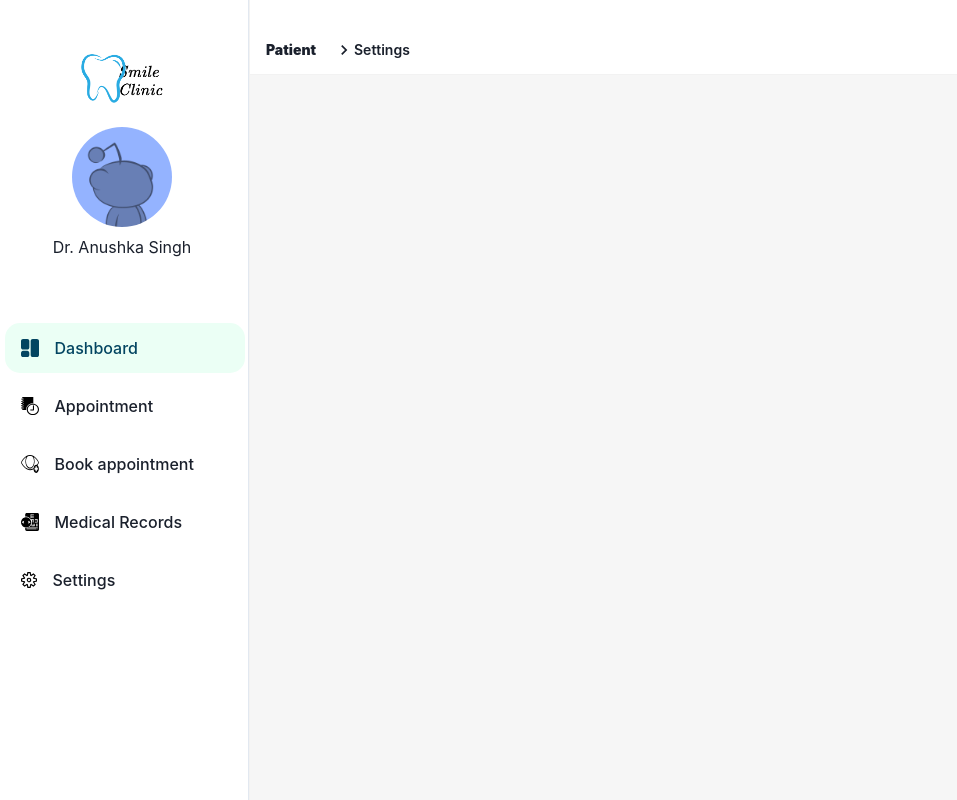
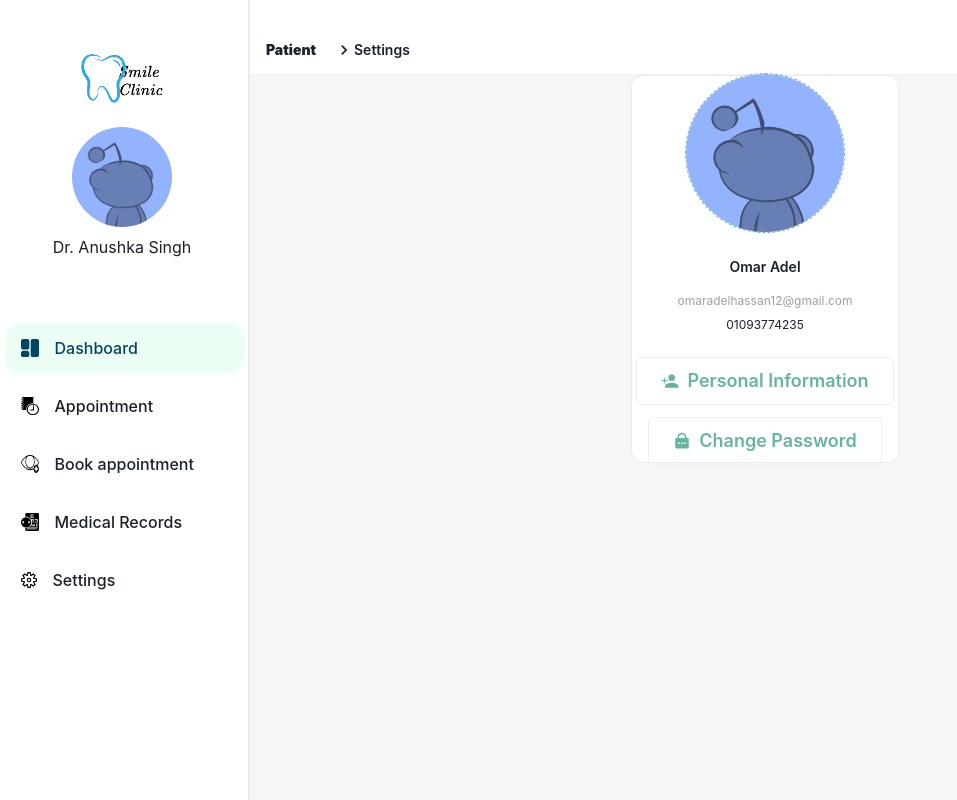
Before and after one commit to Smile-T1/smile-frontend, a React (Vite) app: page /patient/settings in a window 1280 px wide. Shown: the whole page, without its empty margins (0-957 px from the left). Built offline with nearby package versions, Linux system fonts and the light colour scheme; no server answers.

Commit message:
"Add ProfileCard component to Settings page"
This commit adds the ProfileCard component from '../../Components/Settings/ProfileCard/ProfileCard' to the Settings page in the Dashboard-patient-portal div. The component is displayed in a

```diff
--- /dev/null
+++ b/src/Components/Settings/ProfileCard/ProfileCard.css
@@ -0,0 +1,48 @@
+.ProfileCardConatainer{
+    transition-delay: .1s;
+    opacity: 1;
+    transform: translateZ(0);
+    transition-duration: 1s;
+    padding: 1.5rem;
+    align-items: center;
+    display: flex;
+    justify-content: center;
+    flex-direction: column;
+    gap: 1.5rem;
+    border-radius: .75rem;
+    border-width: 1px;
+    border-color: rgb(232 235 238);
+    width: 267.328px;
+    height: 388px;
+    background: white;
+}
+
+.ProfilePicContainer{
+    object-fit: cover;
+    border-color: rgb(102 181 163);
+    border-style: dashed;
+    border-width: 1px;
+    border-radius: 9999px;
+    width: 10rem;
+    height: 10rem;
+    max-width: 100%;
+}
+
+.ProfileCardInfo{
+    align-items: center;
+    display: flex;
+    justify-content: center;
+    flex-direction: column;
+    gap: .5rem;
+}
+
+.ProfileCardButtons{
+    align-items: center;
+    display: flex;
+    justify-content: center;
+    flex-direction: column;
+    padding-left: .5rem;
+    padding-right: .5rem;
+    gap: .75rem;
+    width: 100%;
+}
--- /dev/null
+++ b/src/Components/Settings/ProfileCard/ProfileCard.jsx
@@ -0,0 +1,63 @@
+import React from 'react';
+import "./ProfileCard.css";
+import profilepic from '../../../assets/avatar_default_6.png';
+import { Button } from '@chakra-ui/react';
+import { IoMdPersonAdd } from "react-icons/io";
+import { RiLockPasswordFill } from "react-icons/ri";
+
+function ProfileCard() {
+
+    return (
+        <div className='ProfileCardConatainer'>
+            <img src={profilepic} className="ProfilePicContainer" />
+            <div className='ProfileCardInfo'>
+                <h2 style={{
+                    fontWeight: '600',
+                    fontSize: '0.875rem',
+                    lineHeight: '1.25rem'
+                }}>Omar Adel</h2>
+                <span style={{
+                    color: 'rgb(160 160 160)',
+                    fontSize: '0.75rem',
+                    lineHeight: '1rem'
+                }}>omaradelhassan12@gmail.com</span>
+                <span style={{
+                    fontSize: '0.75rem',
+                    lineHeight: '1rem'
+                }}>01093774235</span>
+            </div>
+            <div className='ProfileCardButtons'>
+                <Button
+                    colorScheme='teal' variant='outline'
+                    className='button-ProfileCard-method'
+                    size='lg'
+                    leftIcon={<IoMdPersonAdd />}
+                    style={{
+                        color: 'rgb(102 181 163)',
+                        borderColor: '#edeff1',
+                        borderStyle: 'solid',
+                        borderRadius: '0.25rem',
+                    }}
+                >
+                    Personal Information
+                </Button>
+                <Button
+                    colorScheme='teal' variant='outline'
+                    className='button-ProfileCard-method'
+                    size='lg'
+                    leftIcon={<RiLockPasswordFill />}
+                    style={{
+                        color: 'rgb(102 181 163)',
+                        borderColor: '#edeff1',
+                        borderStyle: 'solid',
+                        borderRadius: '0.25rem',
+                    }}
+                >
+                    Change Password
+                </Button>
+            </div>
+        </div>
+    )
+}
+
+export default ProfileCard
--- a/src/Pages/Settings/Settings.jsx
+++ b/src/Pages/Settings/Settings.jsx
@@ -1,12 +1,20 @@
 import React from 'react';
 import "./Settings.css";
 import Header_Pages from '../../Components/Header_Pages/Header_Pages';
+import ProfileCard from '../../Components/Settings/ProfileCard/ProfileCard';
 
 function Settings() {
 
   return (
     <div className='Dashboard-patient-portal'>
       <Header_Pages type='Patient' header='Settings'/>
+      <div style={{
+        display:'flex',
+        flexDirection:'row',
+        gap: '15rem'
+      }}>
+        <ProfileCard />
+      </div>
     </div>
   )
 }
```
